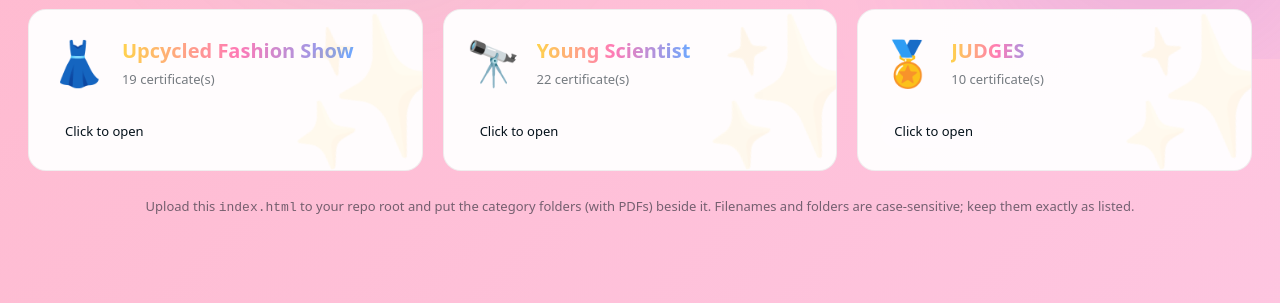
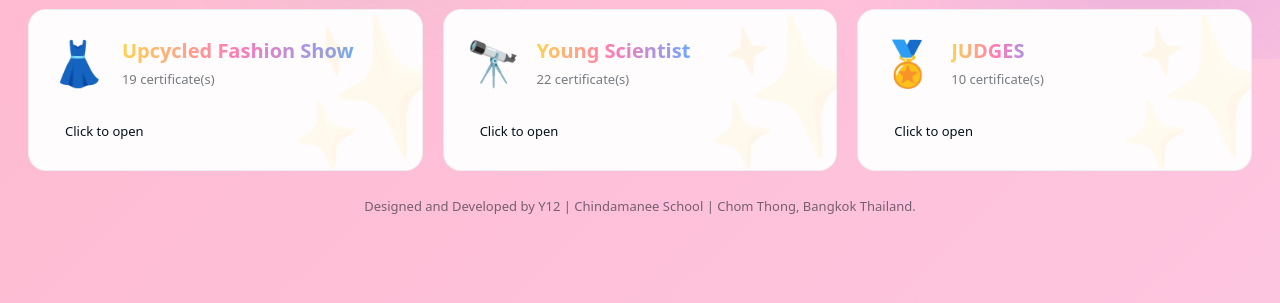
Before and after one commit to myschoolchindamanee/SteamFestival2025, a plain HTML site: page index.html in a window 1280 px wide. Shown: the part 741-1044 px from the top of the page. Drawn offline with Linux system fonts and the light colour scheme.

Commit message:
Update index.html

```diff
--- a/index.html
+++ b/index.html
@@ -159,7 +159,7 @@
     <div class="grid" id="categoryGrid" aria-live="polite"></div>
 
     <footer>
-      Upload this <code>index.html</code> to your repo root and put the category folders (with PDFs) beside it. Filenames and folders are case-sensitive; keep them exactly as listed.
+      Designed and Developed by Y12 | Chindamanee School | Chom Thong, Bangkok Thailand.
     </footer>
   </main>
 
```
